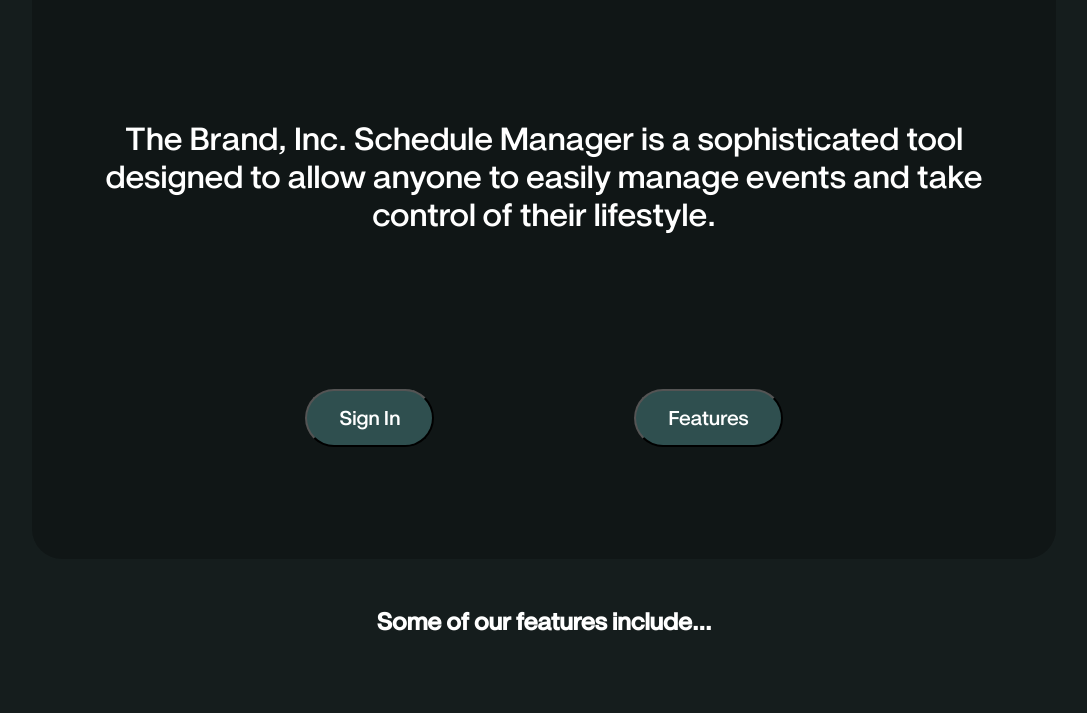
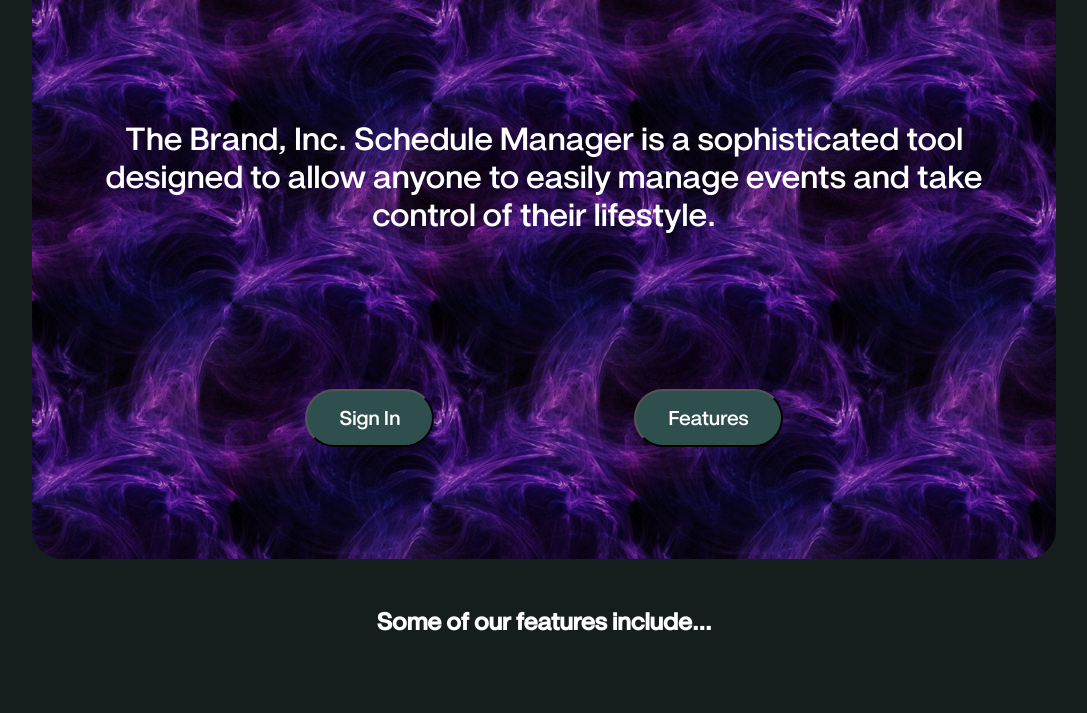
Before and after one commit to freewaspscom/LandingPageClone, a plain HTML site: page index.html in a window 1280 px wide. Shown: the part 431-1144 px from the top of the page, without its empty margins (96-1183 px from the left). Drawn offline with Linux system fonts and the light colour scheme; the site is published under a folder, as on GitHub Pages, so addresses that start at the root find nothing.

Commit message:
Fixed background image not rendering

```diff
--- a/styles.css
+++ b/styles.css
@@ -99,7 +99,7 @@ button:hover {
 }
 
 #image {
-    background-image: url("/content/alienfloor2_diffuse.jpg"); /* Credit: TinyWorlds on OpenGameArt (https://opengameart.org/content/alien-floor)*/
+    background-image: url("content/alienfloor2_diffuse.jpg"); /* Credit: TinyWorlds on OpenGameArt (https://opengameart.org/content/alien-floor*/
     border-radius: var(--hero-corners);
 }
 
```
